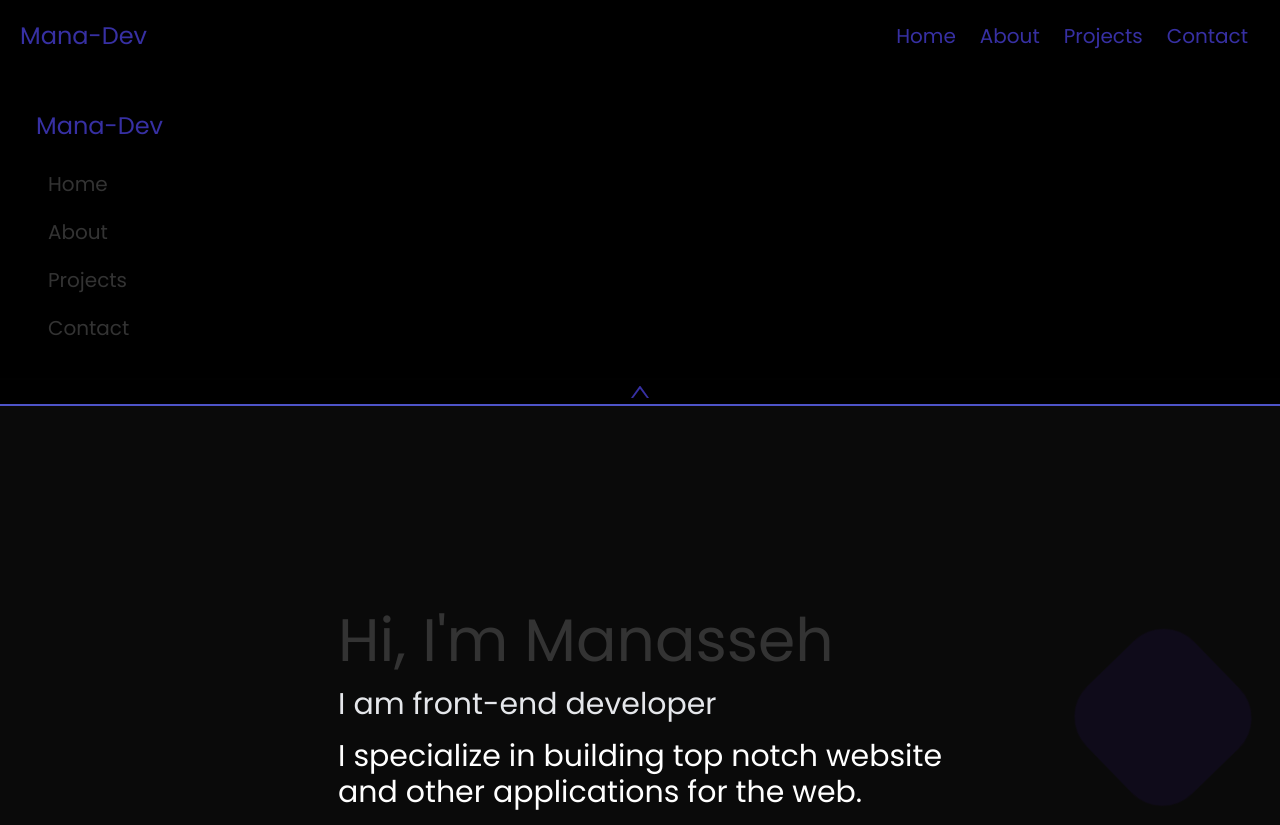
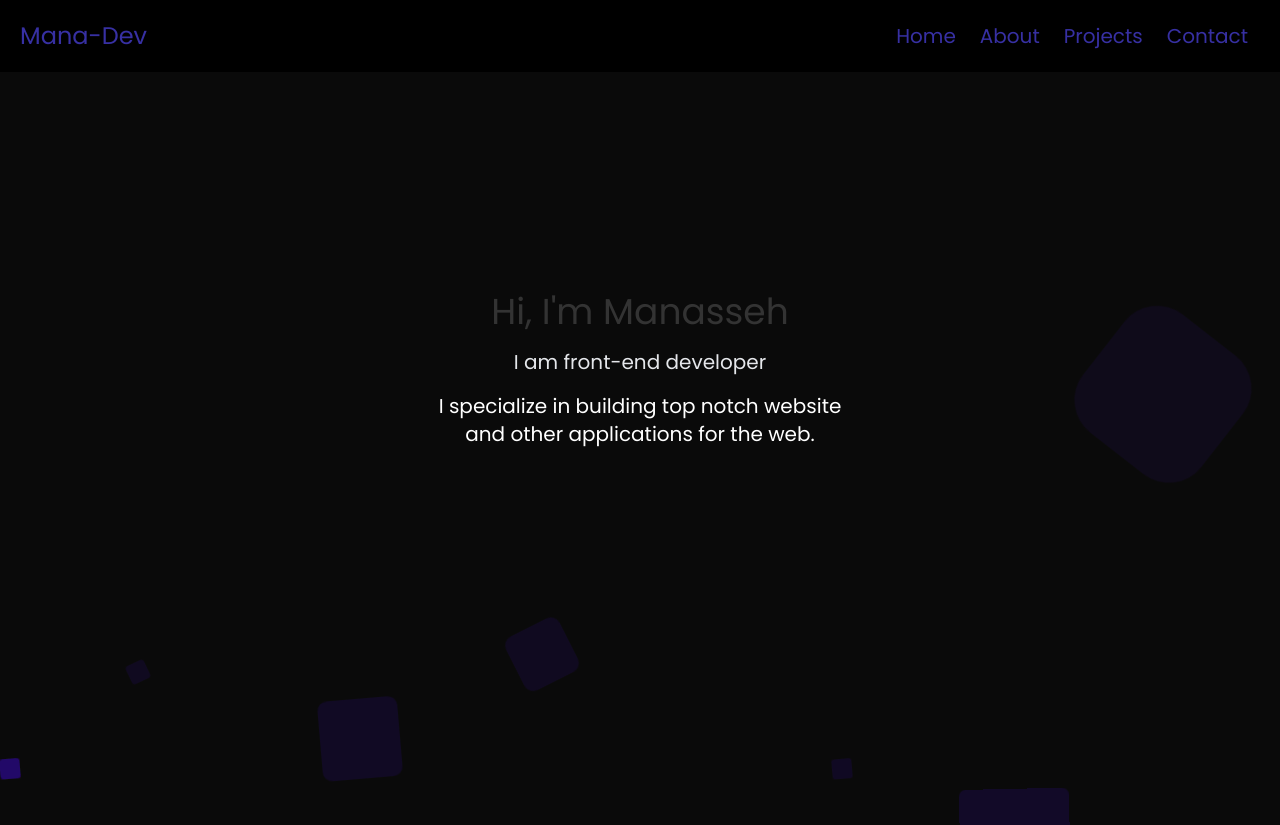
Before and after one commit to manaboy-07/Portfolio, a React (Create React App) app: page / in a window 1280 px wide. Shown: the top 825 px of the page. Built offline with nearby package versions, Linux system fonts and the light colour scheme.

Commit message:
fixed bug

```diff
--- a/src/Components/Heropg.jsx
+++ b/src/Components/Heropg.jsx
@@ -11,15 +11,15 @@ function Heropg() {
           className='background flex flex-row items-center justify-center'
          >
           <div className='flex item-center justify-around p-12 flex-col md:flex-row'>
-            <div className='p-7 -mt-28'>
-              <h3 className=' text-6xl  '>Hi, I'm Manasseh </h3>
-              <h3 className='text-bold text-3xl text-secondary mt-4'>
+            <div className='p-7 -mt-24 flex flex-col text-center w-full'>
+              <h3 className=' text-4xl  '>Hi, I'm Manasseh </h3>
+              <h4 className=' text-xl text-secondary mt-4'>
                 I am front-end developer
-              </h3>
-              <h3 className=' text-neutral text-3xl mt-4'>
+              </h4>
+              <h4 className=' text-neutral text-xl mt-4'>
                 I specialize in building top notch website <br />
                 and other applications for the web.
-              </h3>
+              </h4>
             </div>
           </div>
         </section>
--- a/src/Components/Navbar.jsx
+++ b/src/Components/Navbar.jsx
@@ -31,7 +31,7 @@ function Navbar() {
           </div>
         </section>
       </div>
-      <div className={`mobile ${showNav ? "actives" : "inactive"}`}>
+      <div className={`mobile block md:hidden ${showNav ? "actives" : "inactive"}`}>
         <div
           className={`mobile-nav z-50 bg-black block md:hidden m-0 p-0 ${
             showNav ? "actives" : "inactive"
```
